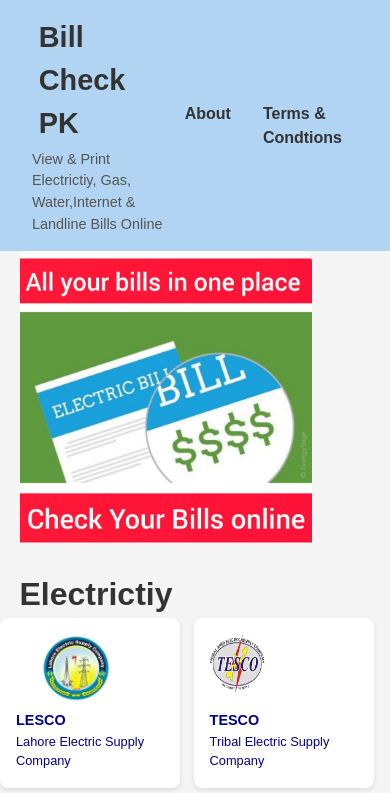
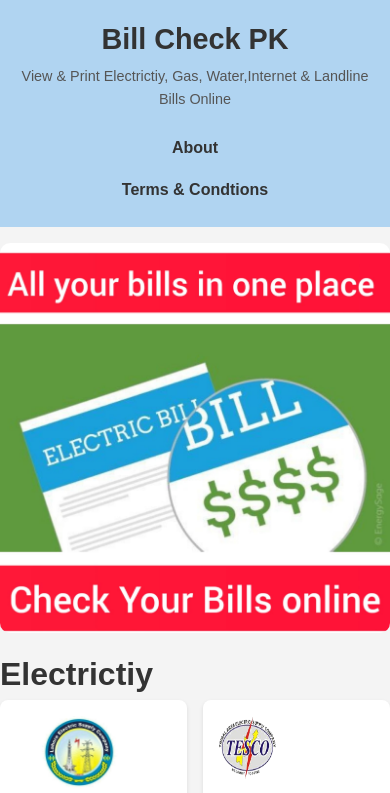
Before and after one commit to Nemesis2917e/BillCheckPk.com, a plain HTML site: page index.html in a window 390 px wide. Shown: the top 793 px of the page. Drawn offline with Linux system fonts and the light colour scheme.

Commit message:
Add files via upload

```diff
--- a/billcheckpk.css
+++ b/billcheckpk.css
@@ -6,11 +6,17 @@
 }
 
 /* General styles */
+html {
+  font-size: 16px;
+}
+
 body {
   font-family: Arial, sans-serif;
-  line-height: 1.5;
+  line-height: 1.6;
   background-color: #f4f4f4;
   color: #333;
+  margin: 0;
+  padding: 0;
 }
 
 /* Header */
@@ -19,7 +25,7 @@
   justify-content: space-between;
   align-items: center;
   background-color: #b0d4f1;
-  padding: 1rem 2rem;
+  padding: 1rem 5%;
 }
 
 .logo h1 {
@@ -35,6 +41,7 @@
 .nav ul {
   list-style: none;
   display: flex;
+  flex-wrap: wrap;
 }
 
 .nav ul li {
@@ -53,46 +60,84 @@
 
 /* Hero Section */
 .hero-image img {
-  width: 80%;
-  height: 60%;
-  padding-left: 5%;
-  padding-bottom: 5%;
-  border-radius: 10px 10px 10px 10px;}
+  width: 100%;
+  max-width: 600px;
+  height: auto;
+  display: block;
+  margin: 1rem auto;
+  border-radius: 10px;
+}
 
 /* Main Content */
 .content {
-  padding: 2rem;
+  padding: 2rem 5%;
 }
+
 /* Grid */
 .grid {
+  display: flex;
+  flex-wrap: wrap;
+  justify-content: space-between; /*
   display: grid;
-  grid-template-columns: repeat(auto-fit, minmax(180px, 180px));
-    row-gap: 1rem;
-  column-gap: 0.85rem;
+  grid-template-columns: repeat(auto-fit, minmax(180px, 1fr));
+  gap: 1rem; */
 }
 
 .grid-item {
+  flex: 0 0 48%; /* Takes approximately 48% of the row width */
+  margin-bottom: 10px;
   background: #fff;
   border-radius: 8px;
   padding: 1rem;
   box-shadow: 0 2px 4px rgba(0, 0, 0, 0.1);
 }
-a:link{
+
+a:link {
   text-decoration: none;
-  color: darkblue;}
+  color: darkblue;
+}
 
-a:visited{
+a:visited {
   color: purple;
 }
-a:hover{
+
+a:hover {
   color: blue;
-
 }
 
-.h1,h1{
-  padding-left:5%
+/* Typography */
+h1 {
+  padding-left: 5%;
 }
 
-h3 {font-size:90%}
+h3 {
+  font-size: 90%;
+}
 
-p{font-size:80%}
+p {
+  font-size: 80%;
+}
+
+/* Responsive styles */
+@media (max-width: 768px) {
+  .header {
+    flex-direction: column;
+    text-align: center;
+  }
+
+  .nav ul {
+    flex-direction: column;
+    margin-top: 1rem;
+  }
+
+  .nav ul li {
+    margin: 0.5rem 0;
+  }
+
+  h1 {
+    padding-left: 0;
+  }
+}
+
+/* Ensure proper scaling for all devices */
+<meta name="viewport" content="width=device-width, initial-scale=1.0">
```
